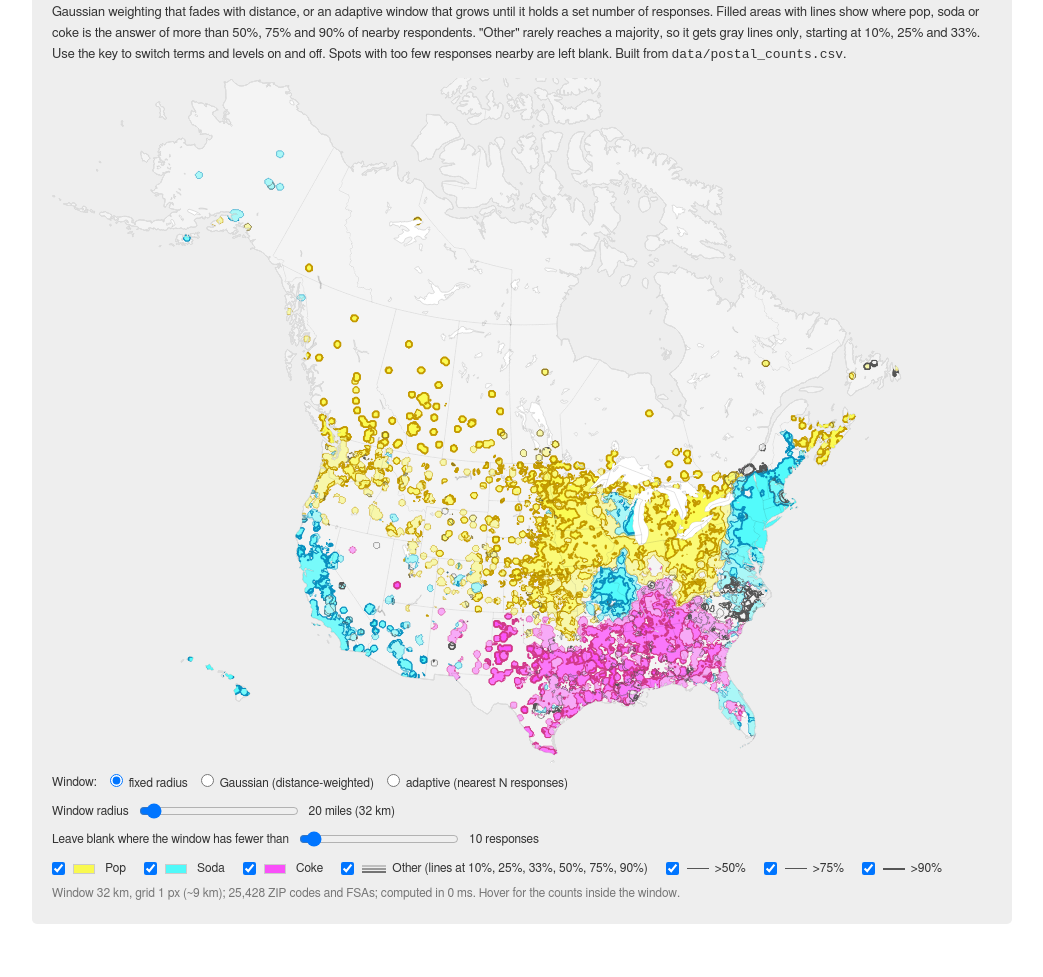
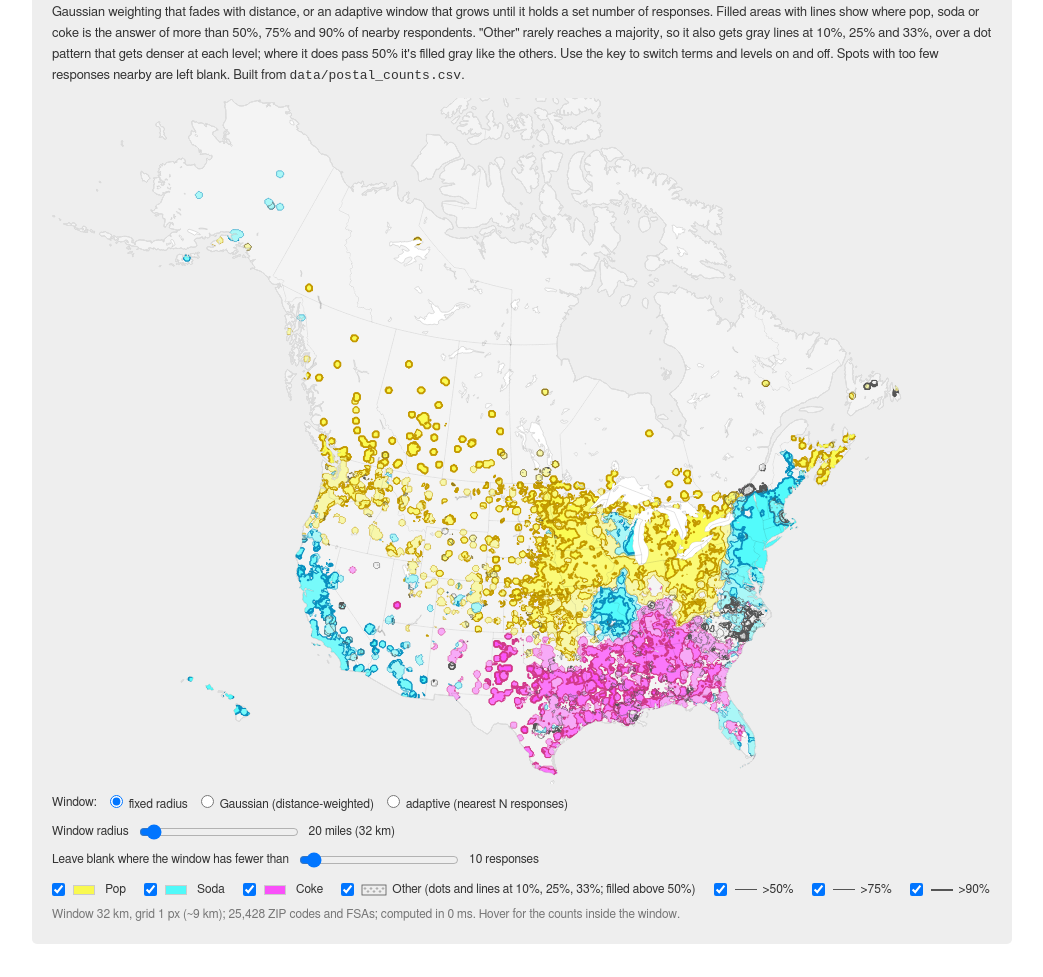
Before and after one commit to almccon/popvssoda, a plain HTML site: page experiments/isoglosses.html in a window 1280 px wide. Shown: the part 122-1099 px from the top of the page, without its empty margins (118-1161 px from the left). Drawn offline with Linux system fonts and the light colour scheme.

Commit message:
Isoglosses: gray fills where "other" passes 50%, dots below that
"Other" now gets gray bands at 50/75/90% like the other terms. Inside its
10/25/33% lines it gets a dot pattern on a triangular grid: each level adds
one of the grid's three interleaved sub-grids, so the dots get denser at
each level.

Co-Authored-By: Claude Opus 5.5 <noreply@anthropic.com>
Claude-Session: https://claude.ai/code/session_01JpWq1jKXNV9syim92nfxii

```diff
--- a/experiments/isoglosses.html
+++ b/experiments/isoglosses.html
@@ -40,7 +40,8 @@
 			that grows until it holds a set number of responses. Filled
 			areas with lines show where pop, soda or coke is the answer of more than
 			50%, 75% and 90% of nearby respondents. "Other" rarely reaches a majority, so
-			it gets gray lines only, starting at 10%, 25% and 33%. Use the key to switch
+			it also gets gray lines at 10%, 25% and 33%, over a dot pattern that gets
+			denser at each level; where it does pass 50% it's filled gray like the others. Use the key to switch
 			terms and levels on and off. Spots with too few responses nearby
 			are left blank. Built from <code>data/postal_counts.csv</code>.
 		</p>
--- a/experiments/isoglosses.js
+++ b/experiments/isoglosses.js
@@ -3,7 +3,8 @@
 // For every cell of a grid laid over the map, gather the responses "near"
 // that cell and work out each term's share; then contour those shares at
 // 50 / 75 / 90% (and, for "other", which rarely reaches a majority, also at
-// 10 / 25 / 33%). Three ways of deciding what "near" means:
+// 10 / 25 / 33%, shown as lines over a dot pattern that thickens at each
+// level; where "other" does pass 50% it gets gray bands like the others). Three ways of deciding what "near" means:
 //
 //   fixed     every response within a fixed radius counts equally
 //   gaussian  every response counts, weighted by a Gaussian of its distance
@@ -34,6 +35,13 @@
 	const LINE_WIDTH = { 0.5: 0.6, 0.75: 1.1, 0.9: 1.8 };
 	const OTHER_LINE_WIDTH = { 0.1: 0.6, 0.25: 1.1, [1 / 3]: 1.6, 0.5: 2.1, 0.75: 2.6, 0.9: 3.1 };
 	const isMinor = (level) => OTHER_MINOR_LEVELS.includes(level);
+	// Dots for other's minor levels, on a triangular grid. A triangular grid
+	// splits into three interleaved triangular sub-grids; each level gets one,
+	// so the nested areas read sparse / denser / densest, and inside the 33%
+	// line the three together make the full grid with dots DOT_GAP px apart.
+	const DOT_GAP = 3;
+	const DOT_R = 0.7;
+	const DOT_OPACITY = 0.6;
 	const levelLabel = (l) => `${Math.round(l * 100)}%`;
 
 	// Per-method slider wording, ranges ([min, max, step]) and defaults, applied
@@ -85,12 +93,13 @@
 	};
 
 	// Key doubles as the visibility toggles.
-	const otherSample = `<svg width="24" height="10">${OTHER_MINOR_LEVELS.map((l, i) =>
-		`<line x1="0" x2="24" y1="${2 + i * 3}" y2="${2 + i * 3}" stroke="${LINE.other}" stroke-width="${OTHER_LINE_WIDTH[l]}"/>`).join("")}</svg>`;
+	const otherSample = `<svg width="24" height="10">` +
+		[0, 1, 2, 3, 4, 5, 6].map((i) => `<circle cx="${3 + i * 3}" cy="${i % 2 ? 6.5 : 3.5}" r="${DOT_R + 0.1}" fill="${LINE.other}" opacity="${DOT_OPACITY}"/>`).join("") +
+		`<rect x="0" y="0" width="24" height="10" fill="none" stroke="${LINE.other}" stroke-width="0.8"/></svg>`;
 	document.getElementById("key").innerHTML =
 		TERMS.map((t) => t === "other"
 			? `<label class="key-item"><input type="checkbox" data-term="other" checked>${otherSample}` +
-				`Other (lines at ${OTHER_LEVELS.map(levelLabel).join(", ")})</label>`
+				`Other (dots and lines at ${OTHER_MINOR_LEVELS.map(levelLabel).join(", ")}; filled above 50%)</label>`
 			: `<label class="key-item"><input type="checkbox" data-term="${t}" checked>` +
 				`<span class="swatch" style="background:${FILL[t]};opacity:0.66"></span>${LABEL[t]}</label>`
 		).join("") +
@@ -149,12 +158,35 @@
 			.attr("clip-rule", "evenodd") // land minus lakes
 			.attr("d", path(land) + path(lakes));
 
+		// Sub-grid spacing is DOT_GAP * sqrt(3), in horizontal rows; the three
+		// sub-grids are shifted 0, 1 and 2 * DOT_GAP straight down.
+		const subGap = DOT_GAP * Math.sqrt(3);
+		const tileW = subGap, tileH = subGap * Math.sqrt(3); // two rows
+		OTHER_MINOR_LEVELS.forEach((l, k) => {
+			const pattern = defs.append("pattern")
+				.attr("id", `other-dots-${k}`)
+				.attr("patternUnits", "userSpaceOnUse")
+				.attr("width", tileW).attr("height", tileH);
+			for (const [x0, y0] of [[0, 0], [tileW / 2, tileH / 2]]) {
+				const y = (y0 + k * DOT_GAP) % tileH;
+				// Repeat across the tile edges so dots on a seam aren't cut in half.
+				for (const dx of [-tileW, 0, tileW]) {
+					for (const dy of [-tileH, 0, tileH]) {
+						pattern.append("circle")
+							.attr("cx", x0 + dx).attr("cy", y + dy).attr("r", DOT_R)
+							.attr("fill", LINE.other).attr("fill-opacity", DOT_OPACITY);
+					}
+				}
+			}
+		});
+
 		const base = svg.append("g").attr("class", "basemap");
 		base.append("path").attr("class", "land").attr("d", path(land));
 		base.append("path").attr("class", "admin").attr("d", path(admin1));
 		base.append("path").attr("class", "lakes").attr("d", path(lakes));
 
 		const bands = svg.append("g").attr("clip-path", "url(#land-clip)");
+		const dots = svg.append("g").attr("clip-path", "url(#land-clip)");
 		const lines = svg.append("g").attr("clip-path", "url(#land-clip)");
 		// State / province lines again on top, faintly, so they read through the bands.
 		svg.append("path").attr("class", "admin-over").attr("d", path(admin1));
@@ -289,10 +321,15 @@
 			});
 			// The level boxes cover 50 / 75 / 90%; other's lower lines go with "Other".
 			const shown = layers.filter((d) => termOn[d.term] && (isMinor(d.level) || levelOn[d.level]));
-			bands.selectAll("path").data(shown.filter((d) => d.term !== "other")).join("path")
+			// Bands at 50%+ for every term, "other" included; other's lower
+			// levels get dots instead.
+			bands.selectAll("path").data(shown.filter((d) => !isMinor(d.level))).join("path")
 				.attr("class", "iso-band")
 				.attr("fill", (d) => FILL[d.term])
 				.attr("fill-opacity", BAND_OPACITY)
+				.attr("d", (d) => d.d);
+			dots.selectAll("path").data(shown.filter((d) => isMinor(d.level))).join("path")
+				.attr("fill", (d) => `url(#other-dots-${OTHER_MINOR_LEVELS.indexOf(d.level)})`)
 				.attr("d", (d) => d.d);
 			lines.selectAll("path").data(shown).join("path")
 				.attr("class", "iso-line")
```
